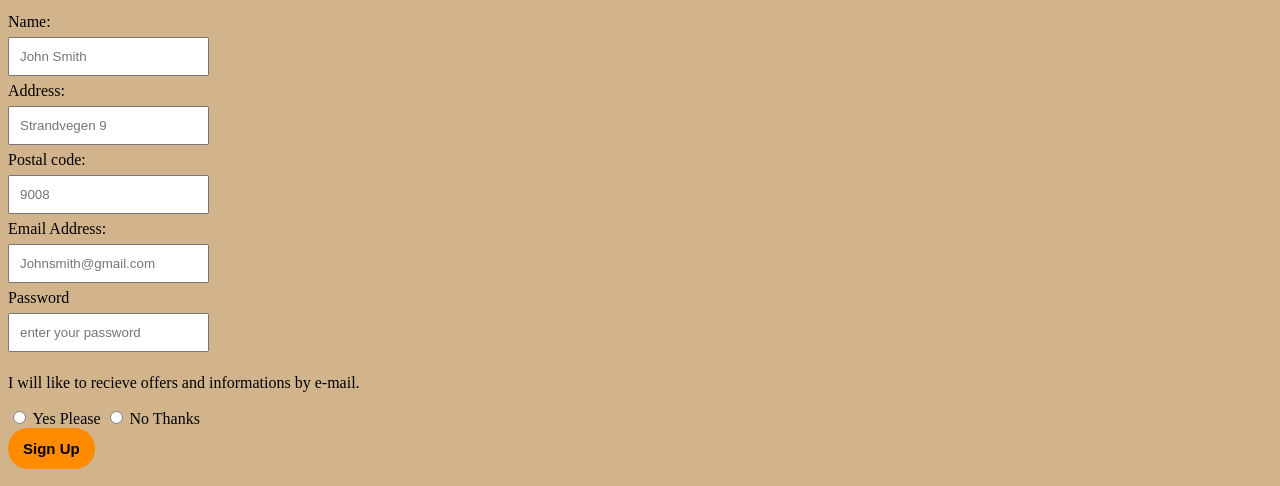
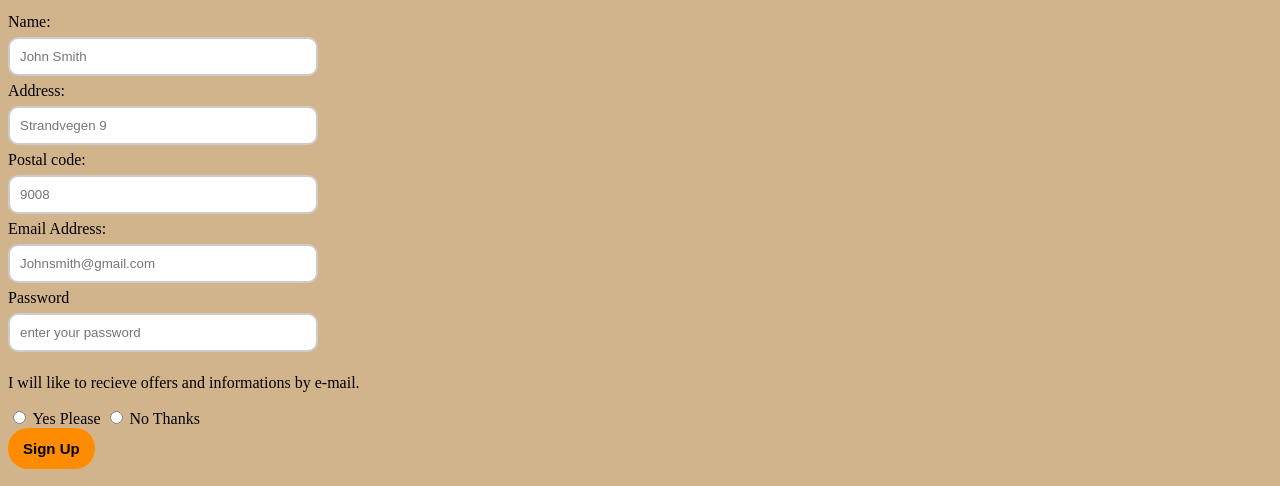
Before and after one commit to EF-Pami/HTML---CSS-CA, a plain HTML site: page Signup.html in a window 1280 px wide. Shown: the part 321-807 px from the top of the page. Drawn offline with Linux system fonts and the light colour scheme.

Commit message:
Update styles.css

```diff
--- a/CSS/styles.css
+++ b/CSS/styles.css
@@ -107,7 +107,7 @@ nav a:hover{
 /*Signup page styling
 ------------------------*/
 
-.Register form{
+.Register{
     justify-content: center;
 }
 
@@ -153,13 +153,17 @@ nav a:hover{
     margin-right: 40px;
 }
 
+
+/*Forms Styling
+-------------------*/
+
 textarea {
     width: 100%;
     height: 150px;
     padding: 12px 20px;
     box-sizing: border-box;
     border: 2px solid #ccc;
-    border-radius: 1px;
+    border-radius: 10px;
     background-color: #f8f8f8;
     font-size: 16px;
     resize: none;
@@ -167,15 +171,19 @@ textarea {
   }
 
   input[type=text] {
-    width: auto;
+    width: 310px;
     padding: 10px 10px;
     margin: 6px 0;
+    border-radius: 10px;
+    border: 2px solid #ccc;
     box-sizing: border-box;
   }
 
   input[type=password]{
-    width: auto;
+    width: 310px;
     padding: 10px 10px;
+    border-radius: 10px;
+    border: 2px solid #ccc;
     margin: 6px 0px;
     box-sizing: border-box;
   }
@@ -189,6 +197,8 @@ textarea {
     border-radius: 20px;
   }
 
+/*Footer styling
+--------------------*/
 
   footer{
     text-align: center;
```
